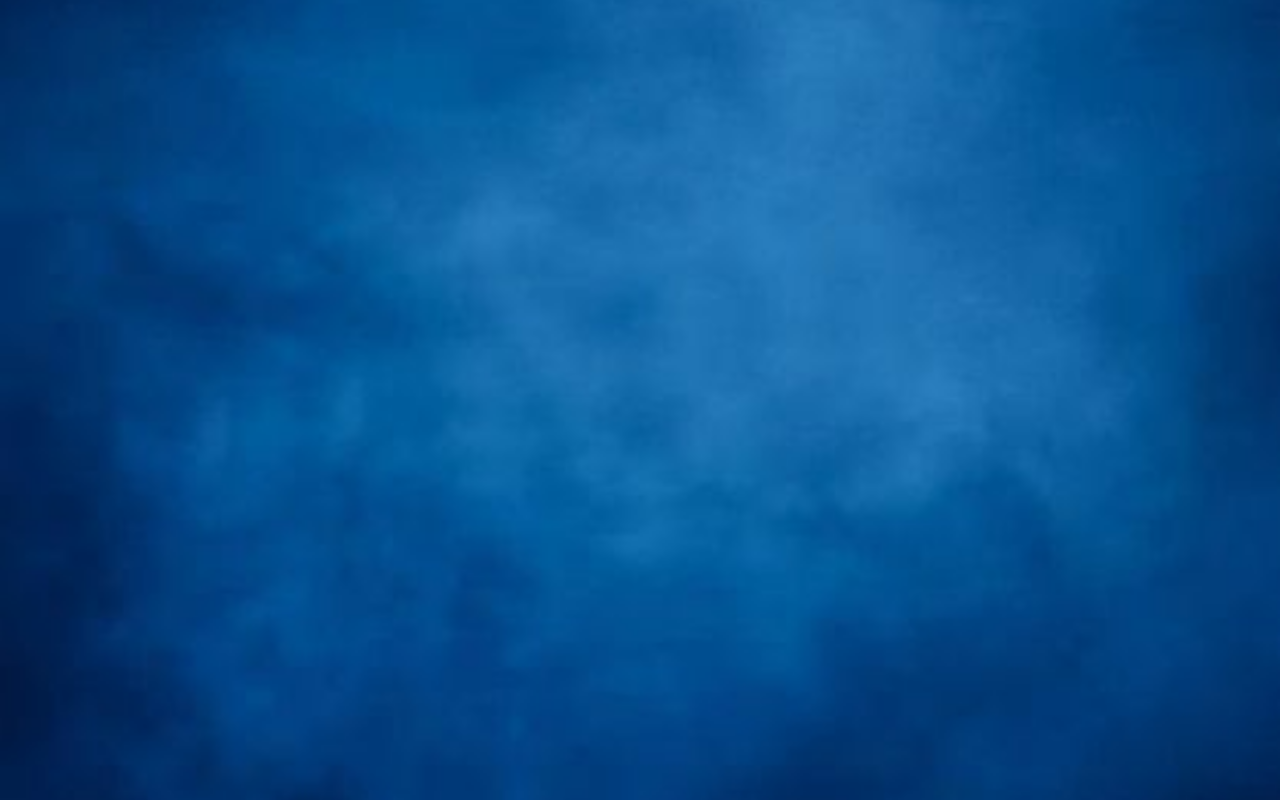
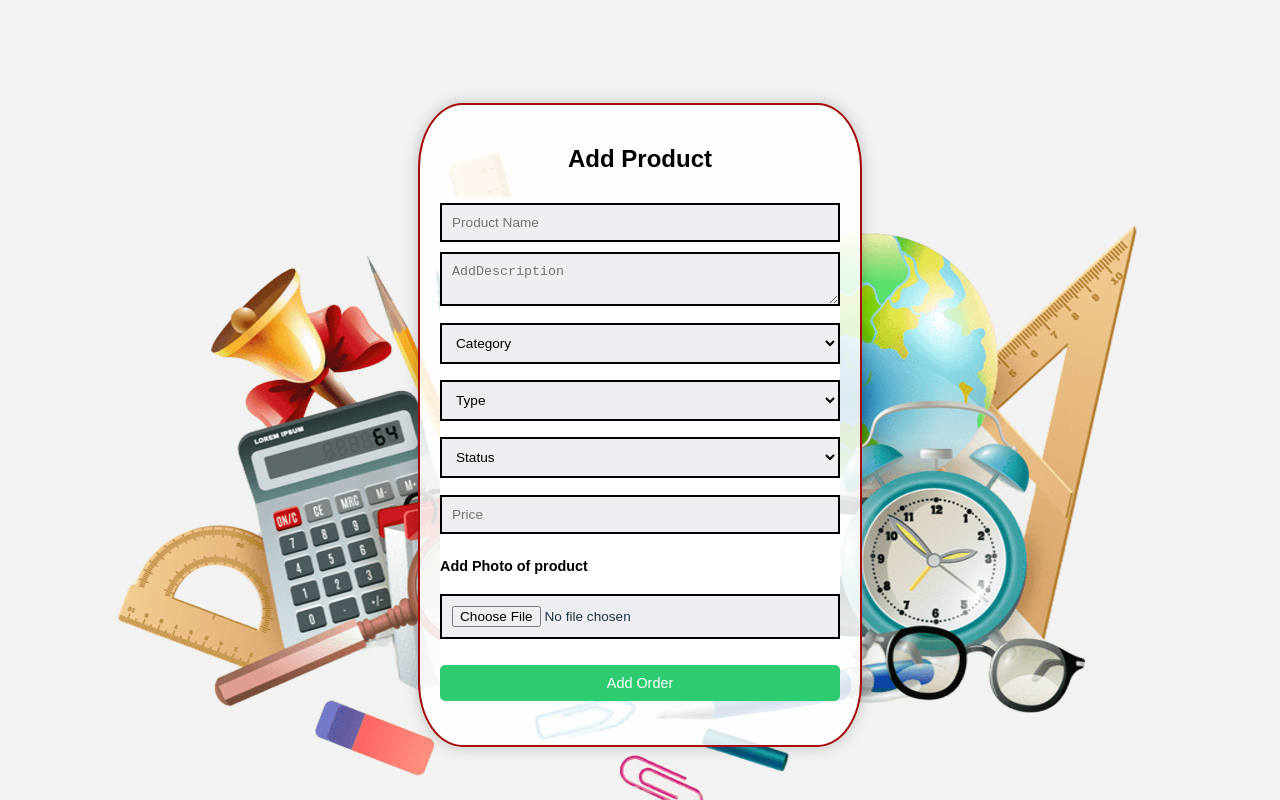
Before and after one commit to Doha2127277/CampusMarket, a React (Vite) app in the folder frontend/: page /add-product in a window 1280 px wide. Before the commit this address had no page. Built offline with nearby package versions, Linux system fonts and the light colour scheme.

Commit message:
Use Cloudinary for image upload and fix image upload issues

```diff
--- a/frontend/src/AddOrder/AddOrder.jsx
+++ b/frontend/src/AddOrder/AddOrder.jsx
@@ -1,34 +1,83 @@
 import { useState } from "react";
 import "./AddOrder.css";
+import { db } from "../firebase.js";
+import { collection, addDoc, serverTimestamp } from "firebase/firestore";
+const uploadToCloudinary = async (file) => {
+    const formData = new FormData();
+    formData.append("file", file);
+    formData.append("upload_preset", "CampusMarket");
+    formData.append("folder", "CampusMarket");
 
+    const res = await fetch(
+        "https://api.cloudinary.com/v1_1/dmzp7e6zb/image/upload",
+        {
+            method: "POST",
+            body: formData
+        }
+    );
+
+    const data = await res.json();
+    return data.secure_url;
+};
 function AddOrder() {
 
-const [name,setName] = useState("")
-const [description,setDescription] = useState("")
-const [category,setCategory] = useState("")
-const [type,setType] = useState("")
-const [status,setStatus] = useState("")
-const [price,setPrice] = useState("")
-const [photo,setPhoto] = useState("")
-const addOrder = (e) => {
+    const [name, setName] = useState("")
+    const [description, setDescription] = useState("")
+    const [category, setCategory] = useState("")
+    const [type, setType] = useState("")
+    const [status, setStatus] = useState("")
+    const [price, setPrice] = useState("")
+    const [photo, setPhoto] = useState(null)
+
+    const addOrder = async (e) => {
         e.preventDefault()
+        const currentUser = JSON.parse(localStorage.getItem("user"));
+        if (!currentUser) {
+            alert("Please login first");
+            return;
+        }
 
+        try {
+            let photoURL = "";
+            if (photo) {
+                photoURL = await uploadToCloudinary(photo);
+                console.log("Photo URL:", photoURL);
+            }
             const order = {
                 name,
                 description,
                 category,
                 type,
                 status,
-price
+                price: Number(price),
+                userId: currentUser.uid,
+                photoURL,
+                createdAt: serverTimestamp()
+            };
+
+            await addDoc(collection(db, "products"), order);
+
+            alert("Product added successfully!");
+
+            // Reset form
+            setName("");
+            setDescription("");
+            setCategory("");
+            setType("");
+            setStatus("");
+            setPrice("");
+            setPhoto(null);
+
+        } catch (error) {
+            console.error("Error adding product:", error);
+            alert("Error adding product");
         }
 
-console.log(order)
 
-alert("Order Added")
 
-}
+    };
 
-return(
+    return (
 
         <div className="container">
 
@@ -39,48 +88,47 @@ return(
                 <input
                     placeholder="Product Name"
                     value={name}
-onChange={(e)=>setName(e.target.value) }
-required/>
+                    onChange={(e) => setName(e.target.value)}
+                    required />
 
                 <textarea
                     placeholder="AddDescription"
                     value={description}
-onChange={(e)=>setDescription(e.target.value)}
+                    onChange={(e) => setDescription(e.target.value)}
                     required></textarea>
 
-<select onChange={(e)=>setCategory(e.target.value)} required>
-<option>Category</option>
+                <select value={category} onChange={(e) => setCategory(e.target.value)} required>
+                    <option value="">Category</option>
                     <option>Engineering</option>
                     <option>Medicine</option>
                     <option>Business</option>
                 </select>
 
-<select onChange={(e)=>setType(e.target.value)} required>
-<option>Type</option>
+                <select value={type} onChange={(e) => setType(e.target.value)} required>
+                    <option value="">Type</option>
                     <option>Book</option>
                     <option>Tools</option>
                 </select>
 
-<select onChange={(e)=>setStatus(e.target.value)} required>
-<option>Status</option>
+                <select value={status} onChange={(e) => setStatus(e.target.value)} required>
+                    <option value="">Status</option>
                     <option>For Sale</option>
                     <option>Volunteer</option>
                 </select>
 
                 <input
                     type="number"
-placeholder="Price"
-onChange={(e)=>setPrice(e.target.value)}
- required/>
+                    placeholder="Price" value={price}
+                    onChange={(e) => setPrice(e.target.value)}
+                    required />
                 <label color="black"> Add Photo of product</label>
                 <input
                     type="file"
                     accept="image/*"
-onChange={(e)=>setPhoto(e.target.files[0])}
-required
+                    onChange={(e) => setPhoto(e.target.files[0])}
                 />
 
-<button type="submit">Add Order</button>
+                <button type="submit" > Add Order</button>
 
             </form>
 
--- a/frontend/src/App.jsx
+++ b/frontend/src/App.jsx
@@ -3,7 +3,7 @@ import { BrowserRouter as Router, Routes, Route } from 'react-router-dom';
 import LoginPage from './LoginPage/LoginPage';
 import Register from './RigsterPage/Rigster';
 import ForgetPassword from './pages/forgetPass/ForgetPassword';
-
+import AddOrder from './AddOrder/AddOrder';
 function App() {
   return (
     <Router>
@@ -13,6 +13,7 @@ function App() {
         <Route path="/register" element={<Register />} />
         <Route path="/forget-password" element={<ForgetPassword />} />
         <Route path="/all-requests" element={<AllRequests />} />
+        <Route path="/add-product" element={<AddOrder />} />
       </Routes>
     </Router>
   );
```
Lines whose indentation alone changed are shown as unchanged.
